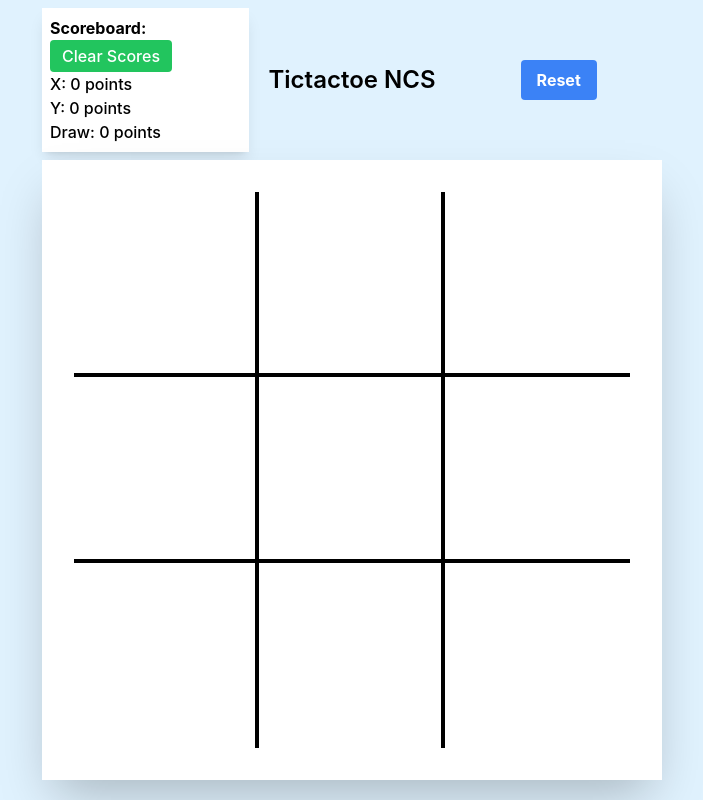
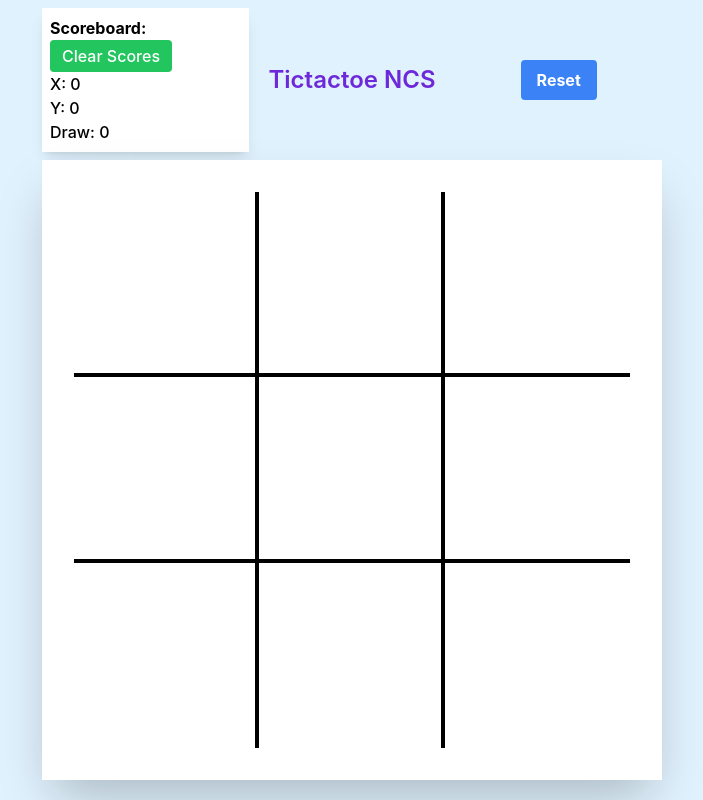
Before and after one commit to markomallari/tictactoe, a React (Create React App) app: page / in a window 1280 px wide. Shown: the whole page, without its empty margins (288-991 px from the left). Built offline with nearby package versions, Linux system fonts and the light colour scheme.

Commit message:
updates on adjusting some style for strike

```diff
--- a/src/components/MainContainer.jsx
+++ b/src/components/MainContainer.jsx
@@ -99,6 +99,7 @@ const MainContainer = () => {
   //on game resets
   const onClearScores = () => {
     dispatch(clearScore());
+    toast.success(`Scoreboard Clear!`);
     onGameReset();
     setSettledGame(false);
   };
@@ -132,12 +133,24 @@ const MainContainer = () => {
                   Clear Scores
                 </button>
               </div>
-              <div className="font-medium">X: {scores?.x} points</div>
-              <div className="font-medium">Y: {scores?.o} points</div>
-              <div className="font-medium">Draw: {scores?.draw} points</div>
+              <div className="font-medium">
+                X: {scores?.x}{" "}
+                {scores.x > 1 ? "points" : scores.x === 1 ? "point" : ""}
+              </div>
+              <div className="font-medium">
+                Y: {scores?.o}{" "}
+                {scores.o > 1 ? "points" : scores.o === 1 ? "point" : ""}
+              </div>
+              <div className="font-medium">
+                Draw: {scores?.draw}{" "}
+                {scores.draw > 1 ? "points" : scores.draw === 1 ? "point" : ""}
+              </div>
             </div>
             <div className="flex text-center align-middle justify-center items-center">
-              <div className="font-semibold text-2xl"> Tictactoe NCS </div>
+              <div className="font-semibold text-2xl text-violet-700">
+                {" "}
+                Tictactoe NCS{" "}
+              </div>
             </div>
             <div className="flex text-center items-center align-middle justify-center">
               <div>
--- a/src/index.css
+++ b/src/index.css
@@ -39,14 +39,14 @@ body {
 .row-2-line {
   width: 535px;
   height: 0.25rem;
-  top: -51%;
+  top: -50%;
   left: -196%;
 }
 
 .row-3-line {
   width: 535px;
   height: 0.25rem;
-  top: 53%;
+  top: 52%;
   left: -196%;
 }
 
@@ -61,29 +61,29 @@ body {
   width: 0.25rem;
   height: 535px;
   top: -191%;
-  left: -49%;
+  left: -51%;
 }
 
 .col-3-line {
   width: 0.25rem;
   height: 535px;
   top: -191%;
-  left: 50%;
+  left: 51%;
 }
 
 .slant-1-line {
-  width: 535px;
+  width: 500px;
   height: 0.25rem;
   top: -50%;
-  left: -190%;
+  left: -186%;
   transform: skewY(-45deg);
 }
 
 .slant-2-line {
-  width: 535px;
+  width: 500px;
   height: 0.25rem;
   top: -50%;
-  left: -190%;
+  left: -186%;
   transform: skewY(45deg);
 }
 
```
